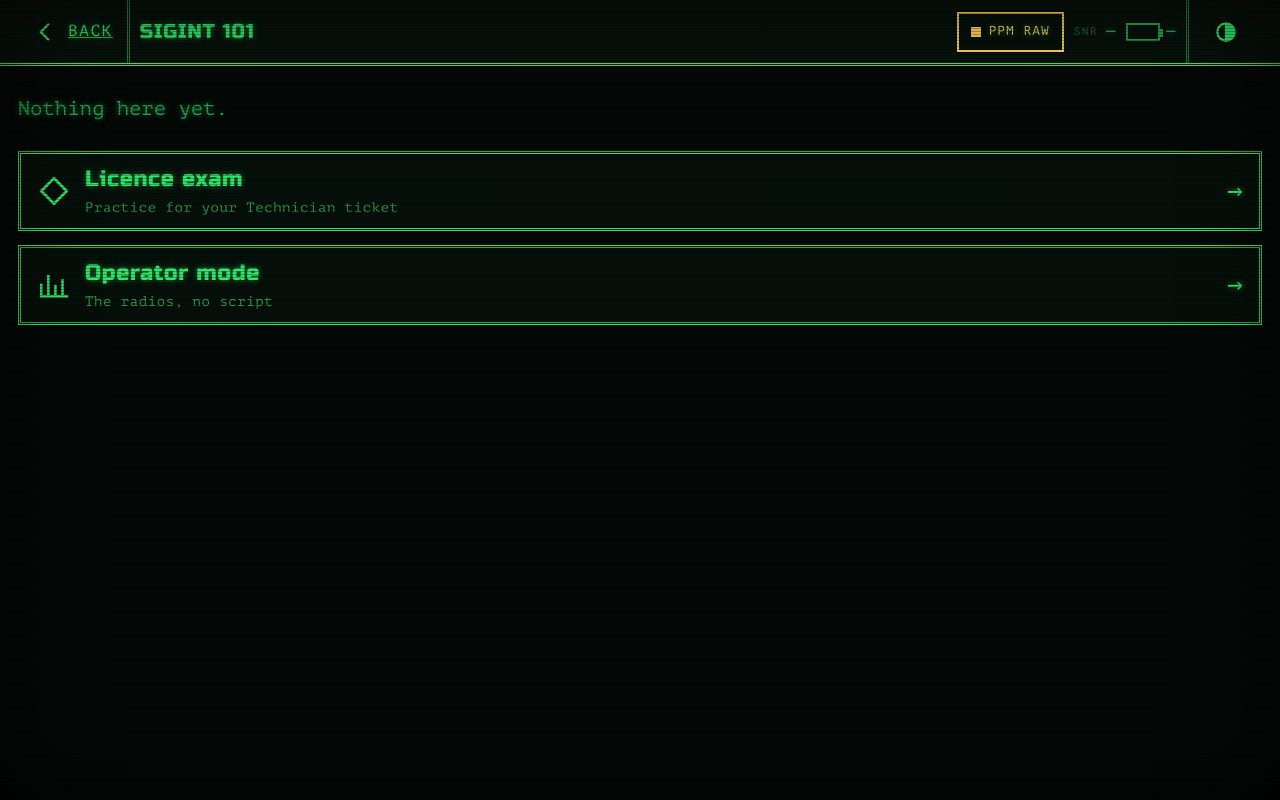
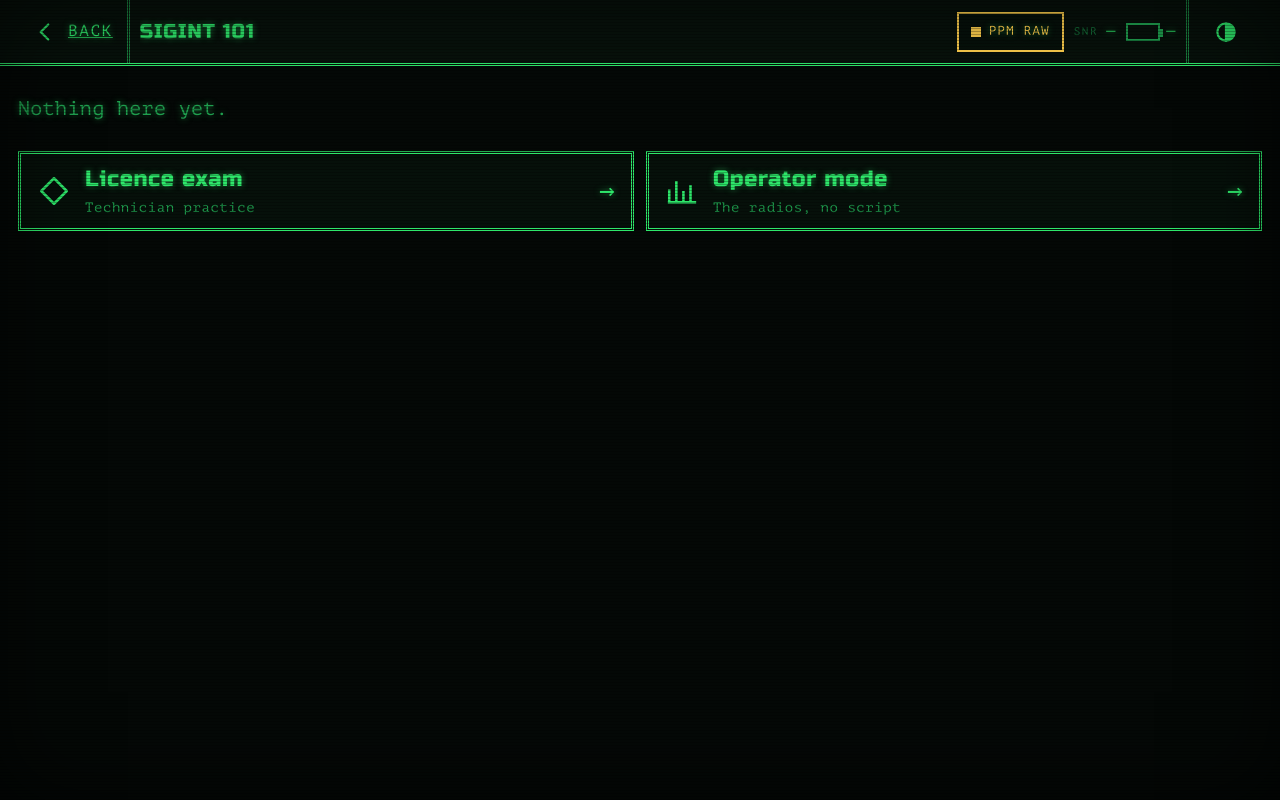
Before and after one commit to wittyreference/sigint-101, a FastAPI app: template sigint101/templates/home.html in a window 1280 px wide. Run offline with FastAPI, Linux system fonts and the light colour scheme; the template is opened without the code that fills it, so the values that code supplies are empty; some libraries are stand-ins or nearby versions.

Commit message:
Home: exam and operator bars side by side under the grid (MC's call)
MC's call 2026-11-02, verbatim: "Bars side by side (Recommended)". Two full-width bars
squeezed the unit grid to about 226 px (one row of units). Sharing one row gives the grid
320 px.

The exam subtitle shortens to "Technician practice" so the half-width bar fits without
clipping.

Verified:
- TDD: the template test went red, then green.
- make selftest 95.1%, ruff clean, node 118/118.
- Rendered on nomad-b Chromium at a forced 800x480 in dark, red-night and sunlight. Both bars
  are 376x80 with titles and subtitles unclipped, and no page scroll.
- Both unit rows show their names, glyphs and progress. The second row's bottom border tucks
  about 20 px under the bars, and the grid scrolls for U7-U9.

Co-Authored-By: Claude Opus 5.5 <noreply@anthropic.com>
Claude-Session: https://claude.ai/code/session_01Hd45FjAHLSEZezR9d15Ndt

```diff
--- a/sigint101/static/app.css
+++ b/sigint101/static/app.css
@@ -2244,6 +2244,19 @@ button.rail-pip:disabled {
   color: var(--accent);
   text-shadow: var(--glow);
 }
+/* The exam and operator bars share one row under the grid, half the width each, so the grid
+   keeps the height for two full rows of unit tiles. Each bar keeps its 76px touch height. */
+.home-tracks {
+  flex: none;
+  display: flex;
+  gap: 12px;
+  margin: 0 var(--gutter) 14px;
+}
+.home-tracks > .exam-cta {
+  flex: 1 1 0;
+  min-width: 0;
+  margin: 0;
+}
 
 .exam__sim-link {
   text-decoration: none;
--- a/sigint101/templates/home.html
+++ b/sigint101/templates/home.html
@@ -6,18 +6,20 @@
 
 {% block content %}
   {% include "_tilegrid.html" %}
-  {# The licence exam trainer is a cross-cutting track, not one of the six curriculum
-     units, so it sits in its own full-width affordance under the grid, not in it. #}
+  {# The two cross-cutting tracks share one row under the grid (MC's call, 2026-11-02), so the
+     unit tiles keep two full rows on the 800x480 screen. Neither is one of the curriculum units,
+     so they read apart from the tiles rather than sitting in the grid. #}
+  <div class="home-tracks">
+    {# The licence exam trainer: the on-ramp to a ticket, beside the lessons. #}
     <a class="exam-cta" href="/exam">
       <svg class="exam-cta__glyph" viewBox="0 0 24 24" aria-hidden="true"><path d="M12 3l9 9-9 9-9-9z"/></svg>
       <span class="exam-cta__text">
         <span class="exam-cta__title">Licence exam</span>
-      <span class="exam-cta__sub">Practice for your Technician ticket</span>
+        <span class="exam-cta__sub">Technician practice</span>
       </span>
       <span class="exam-cta__arrow" aria-hidden="true">&rarr;</span>
     </a>
-  {# Operator mode is the instruments without a lesson: the rack. Styled like the exam bar, since it
-     too is a track beside the units rather than one of them. #}
+    {# Operator mode is the instruments without a lesson: the rack. #}
     <a class="exam-cta operate-cta" href="/operate">
       <svg class="exam-cta__glyph" viewBox="0 0 24 24" aria-hidden="true"><path d="M3 20V11M8 20V5M13 20v-8M18 20V8M2 20h20"/></svg>
       <span class="exam-cta__text">
@@ -26,4 +28,5 @@
       </span>
       <span class="exam-cta__arrow" aria-hidden="true">&rarr;</span>
     </a>
+  </div>
 {% endblock %}
```
Also changed, not shown: tests/test_templates.py (+10 -0 lines). Lines whose indentation alone changed are shown as unchanged.
